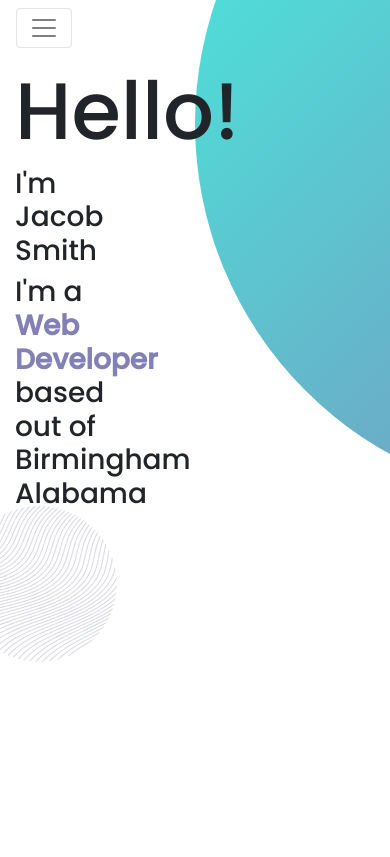
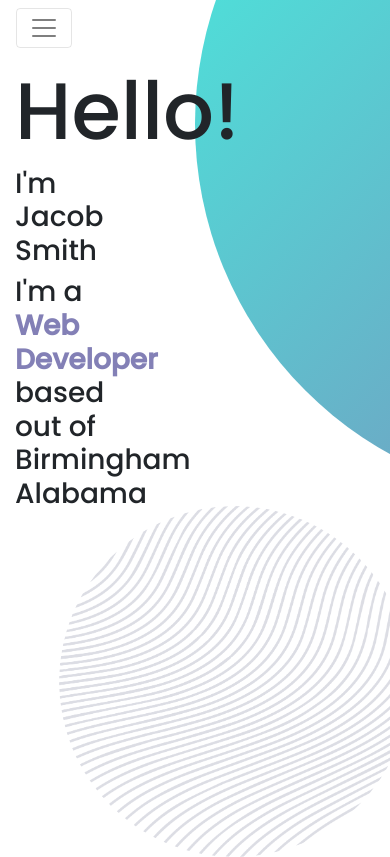
Before and after one commit to xcob/resume2020, a React (Create React App) app: page / in a window 390 px wide. Shown: the top 857 px of the page. Built offline with nearby package versions, Linux system fonts and the light colour scheme.

Commit message:
uhhh more stuff

```diff
--- a/src/App.css
+++ b/src/App.css
@@ -96,6 +96,13 @@ ul {
   position: absolute;
 }
 
+@media (max-width: 500px){
+  .linesBgBot{
+    width: 90%;
+    left: 15%;
+  }
+}
+
 .buttonWrap {
   width: 8.5rem;
   margin: .5rem .5rem;
@@ -106,6 +113,7 @@ ul {
   color: #8380b6!important;
   font-family: 'Poppins', sans-serif;
   letter-spacing: 4px;
+  font-size: 18px;
   border: 2px solid #8380b6;
   text-align: center;
   padding: .5rem 1.2rem;
```
